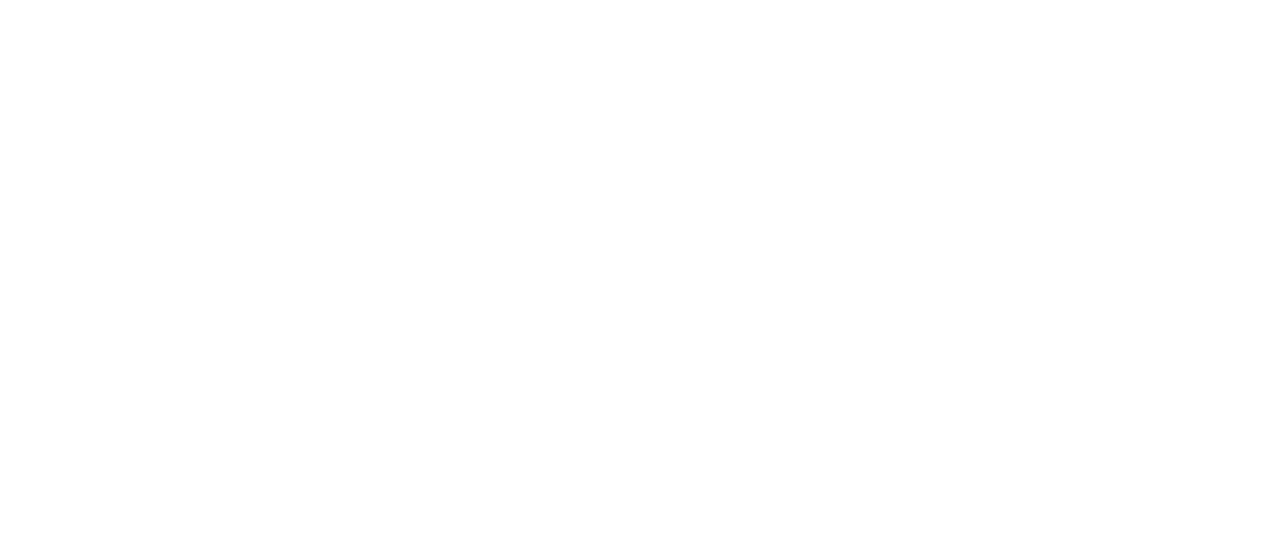
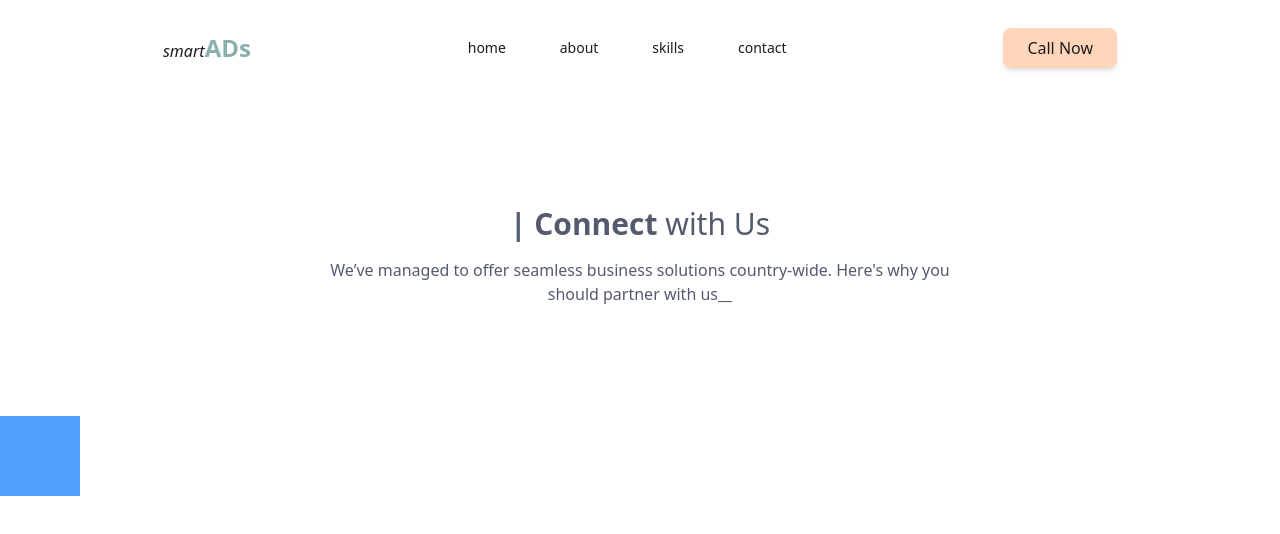
Before and after one commit to SmartMinds1/Portfolio, a React (Vite) app: page /contact in a window 1280 px wide. Before the commit this address had no page. Shown: the top 534 px of the page. Built offline with nearby package versions, Linux system fonts and the light colour scheme.

Commit message:
initiated the contact page

```diff
--- a/src/App.jsx
+++ b/src/App.jsx
@@ -2,6 +2,7 @@
 import {BrowserRouter as Router, Routes, Route} from 'react-router-dom';
 import Home from './pages/Home.jsx';
 import About from './pages/About.jsx';
+import Contact from './pages/Contact.jsx';
 
 const App = () => {
   return (
@@ -10,6 +11,7 @@
       {/* <Route path="*" element={<NotFound />} /> */}
       <Route path="/" element={<Home/>} />
       <Route path="about" element={<About/>} />
+      <Route path="contact" element={<Contact/>} />
     </Routes>
   </Router>
   )
--- a/src/components/Header.jsx
+++ b/src/components/Header.jsx
@@ -10,7 +10,7 @@
                 <li> <Link to="/">home</Link> </li>
                 <li> <Link to="about">about</Link></li>
                 <li>skills</li>
-                <li>contact</li>
+                <li> <Link to="contact">contact</Link></li>
             </ul>
             <button className="btn-primary text-text bg-soft-alert m-0">Call Now</button>
        </div>
--- a/src/pages/About.jsx
+++ b/src/pages/About.jsx
@@ -5,7 +5,7 @@
 import TeamCard from "../components/TeamCard";
 import Footer from "../components/Footer";
 
-const About = ()=>{
+const About = () => {
     return(
         <div className="bg-background">
             {/* SECTION 1 */}
--- /dev/null
+++ b/src/pages/Contact.jsx
@@ -0,0 +1,36 @@
+import React from "react";
+import { Link } from "react-router-dom";
+
+const Contact = ()=> {
+
+    return(
+        <div>
+
+            {/* CONTACT HEAD */}
+            <div className="w-full h-24 bg-transparent flex flex-row items-center justify-evenly">
+                <p className="text-text"> <i>smart</i><span className="text-secondary text-2xl font-bold">ADs</span></p>
+                <ul className="flex flex-row items-center justify-evenly w-1/3 h-12 text-text text-sm">
+                    <li> <Link to="/">home</Link> </li>
+                    <li> <Link to="about">about</Link></li>
+                    <li>skills</li>
+                    <li> <Link to="contact">contact</Link></li>
+                </ul>
+                <button className="btn-primary text-text bg-soft-alert m-0">Call Now</button>
+            </div>
+
+
+            {/* SECTION 1 */}
+            <div className="h-[40vh] w-full flex items-center justify-center">
+                <div className="w-full">
+                    <p className="header">| Connect <span className="headerSpan">with Us </span></p>
+                    <p className="w-1/2 text-md m-auto mt-4 text-primary text-center">We’ve managed to offer seamless business solutions country-wide. Here's why you should partner with us__</p>
+                </div>
+            </div>
+
+            <div className=" w-20 h-20 rounded-[60%_40%_30%_70% / 60%_30%_70%_40%] bg-blue-400 "></div>
+
+        </div>
+    );
+}
+
+export default Contact;
```
